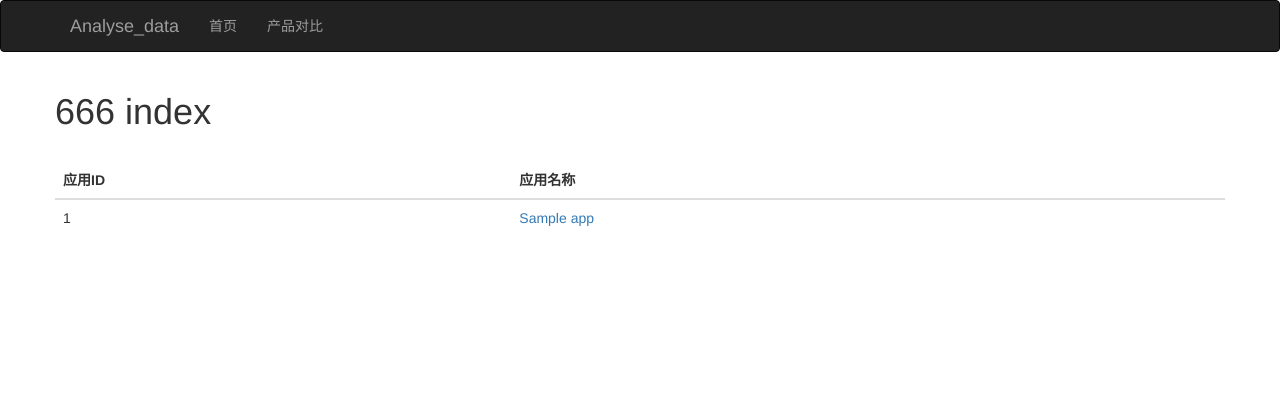
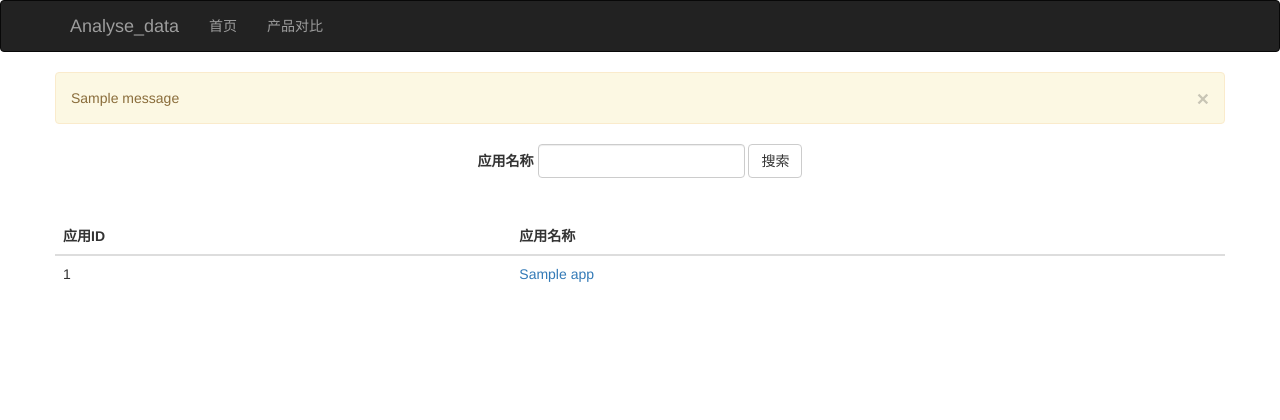
Before and after one commit to cash2one/analyse_data_web, a Flask app: page / in a window 1280 px wide. Shown: the top 420 px of the page. Run offline with Flask 2, Linux system fonts and the light colour scheme; tables that the repository leaves empty hold one stand-in row (values such as "Sample post"); one stand-in notice (Sample message) is shown; some libraries are stand-ins or nearby versions.

Commit message:
add search and flash function

```diff
--- a/analyse_data/config.py
+++ b/analyse_data/config.py
@@ -2,3 +2,5 @@
 SQLALCHEMY_DATABASE_URI = 'mysql+pymysql://root:rrrrrr@localhost:3306/analyse_data?charset=utf8'
 SQLALCHEMY_TRACK_MODIFICATIONS = True
 FSJ = 'fsj'
+# SECRET_KEY = 'hard to guess' # 通用秘钥，在flask以及包括wtf的多个第三方扩展使用。
+# WTF_CSRF_SECRET_KEY = 'a random string' # 为wtf配置独有的秘钥
--- /dev/null
+++ b/analyse_data/forms.py
@@ -0,0 +1,9 @@
+from flask_wtf import FlaskForm
+from wtforms import StringField, SubmitField
+from wtforms.validators import DataRequired
+
+
+class SearchForm(FlaskForm):
+    # 无需任何配置，Form 是一个带有 CSRF 保护的并且会话安全的表单
+    appname = StringField('应用名称', validators=[DataRequired()])
+    submit = SubmitField('搜索')
--- a/analyse_data/templates/base.html
+++ b/analyse_data/templates/base.html
@@ -32,6 +32,13 @@
      -->
 
     <div class="row">
+        {% for message in get_flashed_messages() %}
+        <div class="alert alert-warning">
+            <button type="button" class="close" data-dismiss="alert">&times;</button>
+            {{ message }}
+        </div>
+        {% endfor %}
+
         {% block page_content %}{% endblock %}
     </div>
 
--- a/analyse_data/templates/index.html
+++ b/analyse_data/templates/index.html
@@ -1,8 +1,25 @@
 {% extends "base.html" %}
+{% import "bootstrap/wtf.html" as wtf %}
+{% block page_content %}
+<!-- old
+<div class="col-md-12">
+    <div class="input-group col-md-8 col-md-offset-2">
+        <input type="text" class="form-control input-lg" placeholder="应用名称">
+        <span id="search_app" class="input-group-addon btn btn-primary"
+              style="width: 25%" >搜 索</span>
+    </div>
+</div>
+-->
+<center>
+    <form class="form-inline" method="post" role="form">
+      {{ form.hidden_tag() }}
+      {{ wtf.form_errors(form, hiddens="only") }}
 
-{% block page_content %}
-<h1>666 index</h1>
-
+      {{ wtf.form_field(form.appname) }}
+      {{ wtf.form_field(form.submit) }}
+    </form>
+</center>
+<br>
 <br>
 
 <table class="table">
--- a/analyse_data/views.py
+++ b/analyse_data/views.py
@@ -1,8 +1,9 @@
-from flask import render_template
+from flask import render_template, session, flash, redirect
 import json
 from flask import request, redirect
 from analyse_data import app
 from analyse_data.controller import *
+from .forms import SearchForm
 
 
 @app.route('/hello/')
@@ -11,10 +12,22 @@ def hello():
     return render_template('hello.html', name='fsj')
 
 
-@app.route('/')
+@app.route('/', methods=['GET', 'POST'])
 def index():
-    apps = db_get_tb_apps()
-    return render_template('index.html', apps=apps)
+    sf=SearchForm()
+    if sf.validate_on_submit():
+        session['appname']=sf.appname.data
+        return redirect('/')
+
+    appname=session.get('appname')
+    if appname:
+        apps=db_get_apps_by_name(appname)
+        if not apps:
+            flash('没有查到的结果，请重新输入')
+        del session['appname']
+    else:
+        apps = db_get_tb_apps()
+    return render_template('index.html', apps=apps, form=sf)
 
 
 @app.route('/product_cmp/')
```
